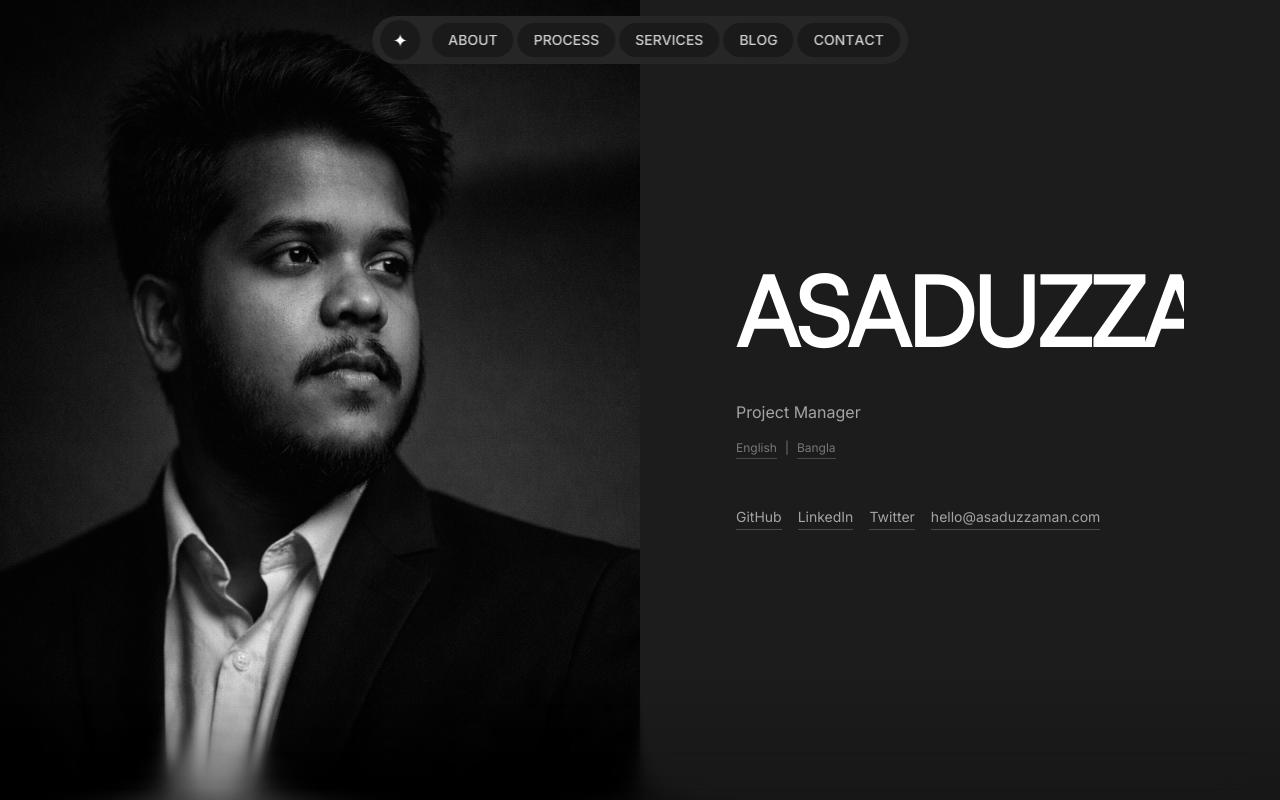
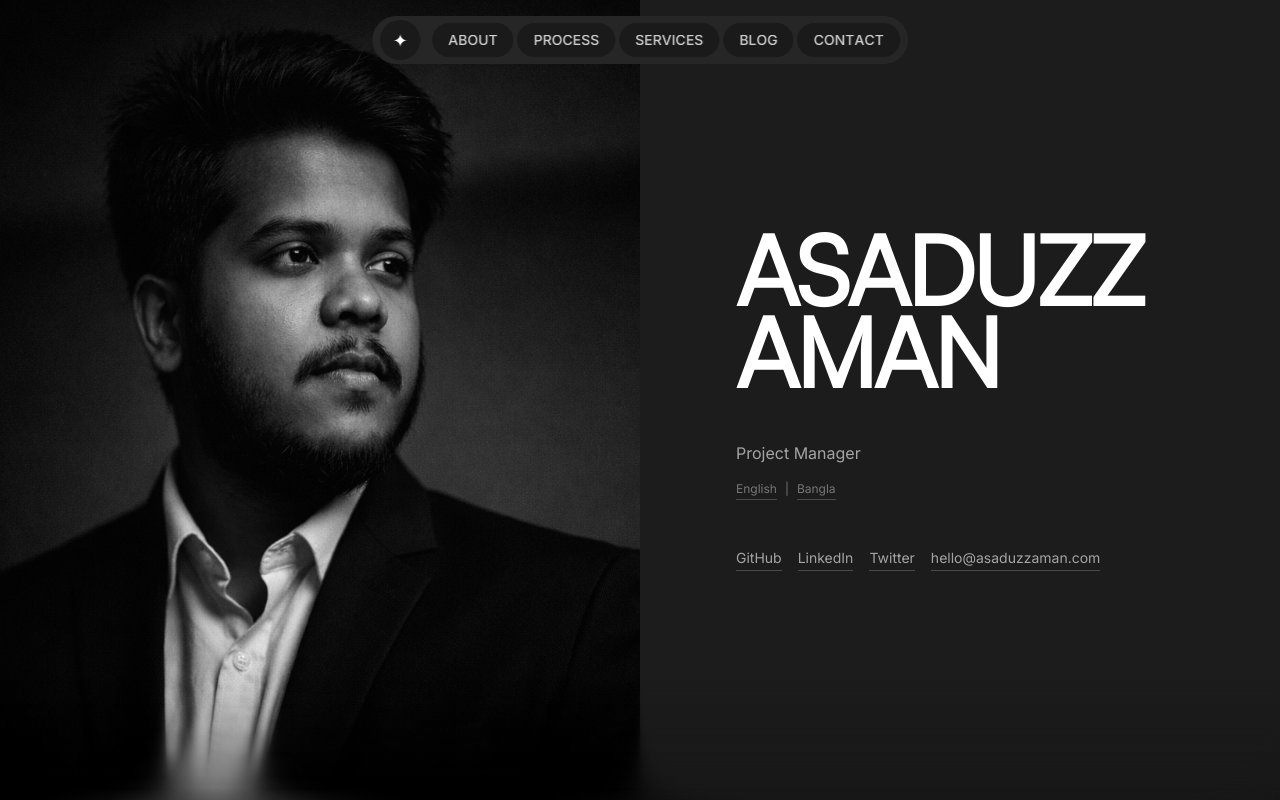
Before and after one commit to Asaduzzama-n/new-portfolio, a Next.js app: page / in a window 1280 px wide. Shown: the top 800 px of the page. Built offline with nearby package versions, Linux system fonts and the light colour scheme; a web font is replaced by a local one.

Commit message:
feat: implement Hero section component with Framer Motion animations for the main landing page.

```diff
--- a/src/components/sections/Hero.tsx
+++ b/src/components/sections/Hero.tsx
@@ -11,10 +11,10 @@ export default function Hero() {
     const { isPageReady } = useTransitionNavigate();
 
     return (
-        <section id="home" className="h-screen w-full flex items-stretch ">
-            <div className="w-full h-full grid lg:grid-cols-2">
+        <section id="home" className="h-screen w-full flex items-stretch overflow-hidden">
+            <div className="w-full h-full grid grid-rows-[auto_auto] lg:grid-rows-1 lg:grid-cols-2">
                 {/* Left Side - Image */}
-                <div className="relative h-full w-full overflow-hidden">
+                <div className="relative h-[40vh] lg:h-full w-full overflow-hidden">
                     <motion.div
                         initial={{ clipPath: 'inset(100% 0% 0% 0%)', scale: 1.1 }}
                         animate={isPageReady ? { clipPath: 'inset(0% 0% 0% 0%)', scale: 1 } : { clipPath: 'inset(100% 0% 0% 0%)', scale: 1.1 }}
@@ -32,14 +32,14 @@ export default function Hero() {
                 </div>
 
                 {/* Right Side - Text Content */}
-                <div className="flex flex-col justify-center px-8 lg:px-16 xl:px-24 space-y-8 lg:space-y-12 bg-background">
+                <div className="flex flex-col justify-start pt-4 lg:justify-center items-center lg:items-start text-center lg:text-left px-4 lg:px-16 lg:py-0 xl:px-24 space-y-2 lg:space-y-12 bg-background">
                     {/* Large Vertical Name - Masked Reveal */}
-                    <div className="overflow-hidden">
+                    <div className="overflow-hidden w-full">
                         <motion.h1
                             initial={{ y: '100%' }}
                             animate={isPageReady ? { y: '0%' } : { y: '100%' }}
                             transition={{ duration: 0.8, ease: [0.76, 0, 0.24, 1], delay: 0.2 }}
-                            className="text-[15vw] lg:text-6xl xl:text-8xl font-bold leading-[0.85] tracking-tight font-custom-2"
+                            className="text-[clamp(2rem,10vw,4rem)] lg:text-6xl xl:text-8xl font-bold leading-[0.85] tracking-tight font-custom-2 break-words"
                         >
                             ASADUZZAMAN
                         </motion.h1>
@@ -53,7 +53,7 @@ export default function Hero() {
                         className="space-y-2"
                     >
                         <RoleSwitcher />
-                        <div className="flex gap-2 text-xs text-white/40 pt-2">
+                        <div className="flex justify-center lg:justify-start gap-2 text-xs text-white/40 pt-2">
                             <span className="border-b border-white/20 pb-0.5">English</span>
                             <span>|</span>
                             <span className="border-b border-white/20 pb-0.5">Bangla</span>
@@ -65,7 +65,7 @@ export default function Hero() {
                         initial={{ opacity: 0, y: 20 }}
                         animate={isPageReady ? { opacity: 1, y: 0 } : { opacity: 0, y: 20 }}
                         transition={{ duration: 0.8, ease: [0.76, 0, 0.24, 1], delay: 0.5 }}
-                        className="flex flex-wrap gap-4 text-sm"
+                        className="flex flex-wrap justify-center lg:justify-start gap-4 text-sm"
                     >
                         <Link
                             href="https://github.com/Asaduzzama-n"
```
